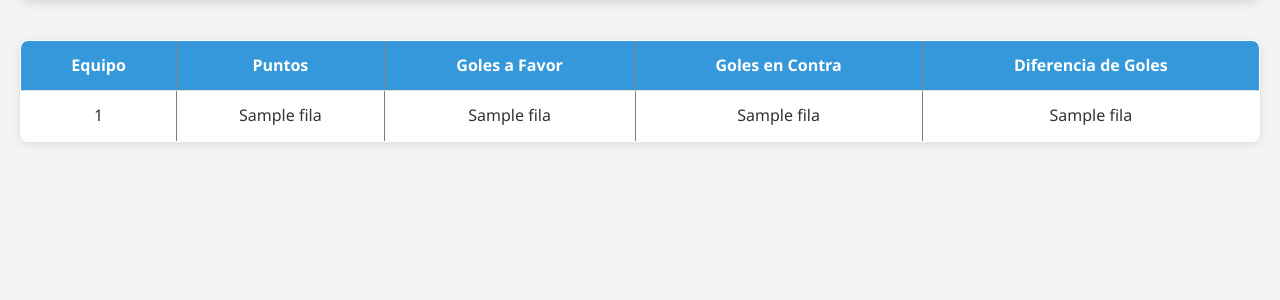
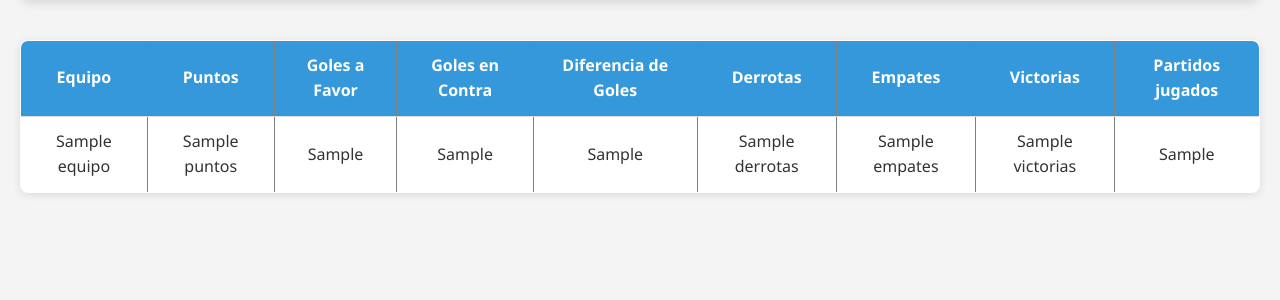
Before and after one commit to jaimegp03/FootballAPI, a Flask app: template src/templates/clasificacion.html in a window 1280 px wide. Shown: the part 190-490 px from the top of the page. Run offline with Flask 3, Linux system fonts and the light colour scheme; the template is opened without the code that fills it: most values are stand-ins (such as "Sample title", 1, 10 or a date in 2020).

Commit message:
Corrigiendo clasificación, equipos, goleadores y horario

```diff
--- a/src/templates/clasificacion.html
+++ b/src/templates/clasificacion.html
@@ -25,16 +25,24 @@
                         <th>Goles a Favor</th>
                         <th>Goles en Contra</th>
                         <th>Diferencia de Goles</th>
+                        <th>Derrotas</th>
+                        <th>Empates</th>
+                        <th>Victorias</th>
+                        <th>Partidos jugados</th>
                     </tr>
                 </thead>
                 <tbody>
                     {% for fila in clasificacion %}
                         <tr>
-                            <td>{{ fila[0] }}</td>
-                            <td>{{ fila[1] }}</td>
-                            <td>{{ fila[2] }}</td>
-                            <td>{{ fila[3] }}</td>
-                            <td>{{ fila[4] }}</td>
+                            <td>{{ fila["equipo"] }}</td>
+                            <td>{{ fila["puntos"] }}</td>
+                            <td>{{ fila["goles_favor"] }}</td>
+                            <td>{{ fila["goles_contra"] }}</td>
+                            <td>{{ fila["diferencia_goles"] }}</td>
+                            <td>{{ fila["derrotas"] }}</td>
+                            <td>{{ fila["empates"] }}</td>
+                            <td>{{ fila["victorias"] }}</td>
+                            <td>{{ fila["partidos_jugados"] }}</td>
                         </tr>
                     {% endfor %}
                 </tbody>
--- a/src/templates/equipos.html
+++ b/src/templates/equipos.html
@@ -18,9 +18,8 @@
             <div class="tarjetas">
                 {% for equipo in equipos %}
                     <div class="tarjeta">
-                        <h3>{{ equipo[1] }}</h3>
-                        <p><strong>Año de fundación:</strong> {{ equipo[2] }}</p>
-                        <p><strong>Origen:</strong> {{ equipo[3] }}</p>
+                        <h3>{{ equipo["nombre"] }}</h3>
+                        <p><strong>Año de fundación:</strong> {{ equipo["creacion"] }}</p>
                     </div>
                 {% endfor %}
             </div>
--- a/src/templates/goleadores.html
+++ b/src/templates/goleadores.html
@@ -28,9 +28,9 @@
             <tbody>
                 {% for jugador in jugadores %}
                     <tr>
-                        <td>{{ jugador[0] }}</td>
-                        <td>{{ jugador[1] }}</td>
-                        <td><strong>{{ jugador[2] }}</strong></td>
+                        <td>{{ jugador["nombre"] }}</td>
+                        <td>{{ jugador["equipo"] }}</td>
+                        <td><strong>{{ jugador["goles"] }}</strong></td>
                     </tr>
                 {% endfor %}
             </tbody>
```
Also changed, not shown: src/templates/horario.html (+6 -6 lines).
